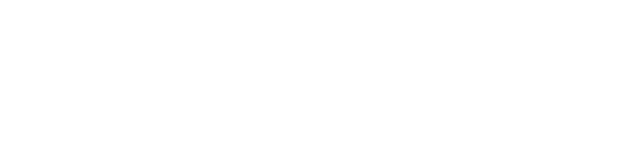
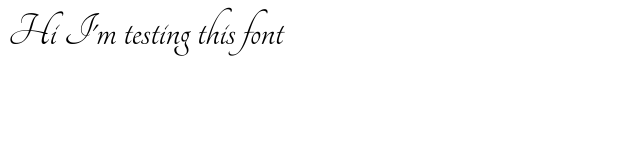
Before and after one commit to Xcelsama/Learn-how-to-use-Google-fonts, a plain HTML site: page index.html in a window 1280 px wide. Shown: the whole page, without its empty margins (0-640 px from the left). Drawn offline with Linux system fonts and the light colour scheme.

Commit message:
Update index.html

```diff
--- a/index.html
+++ b/index.html
@@ -11,7 +11,7 @@ font-size:48px;
 </style>
     </head>
 <body>
- <div></div>
+ <div>Hi I'm testing this font</div>
 </body>
 
 
```
